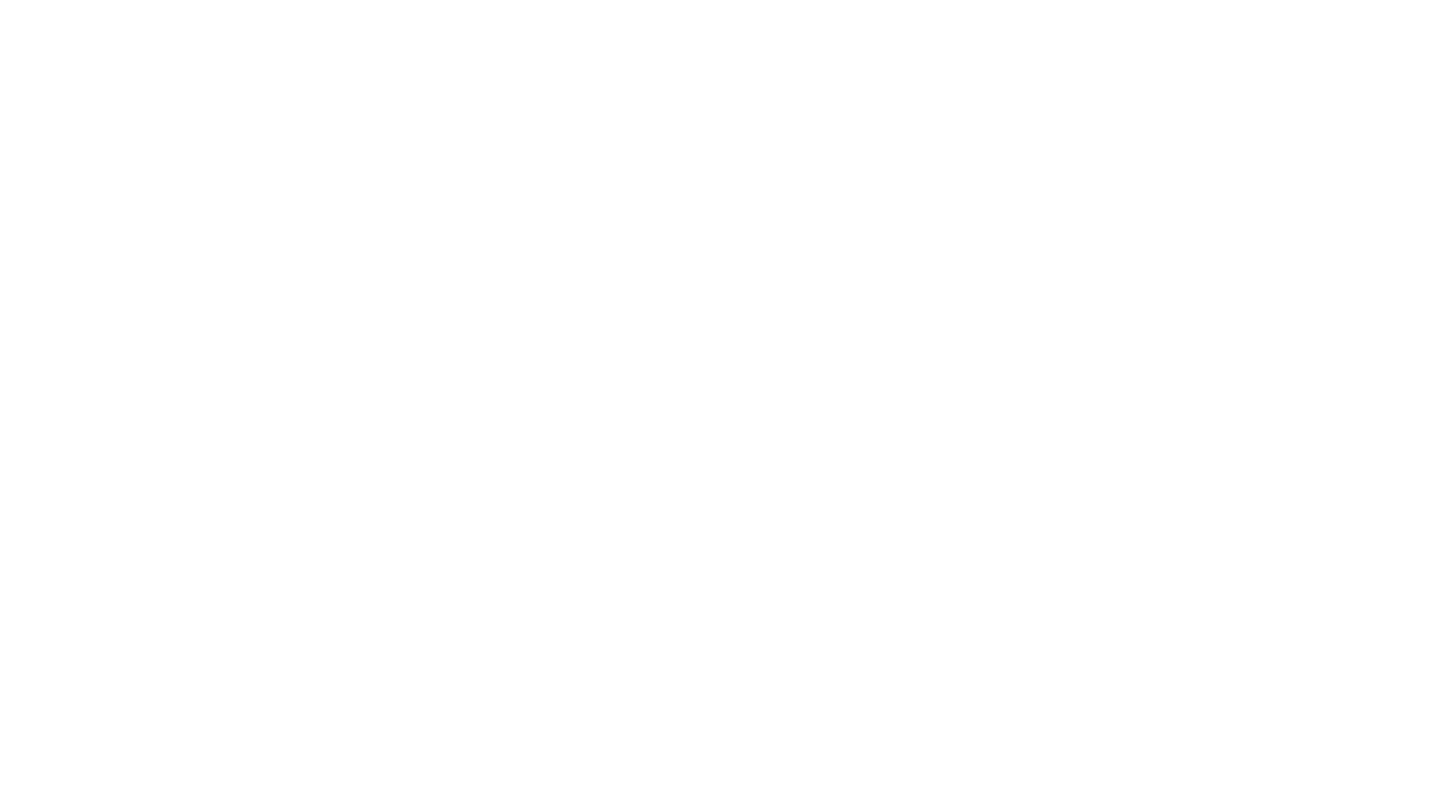
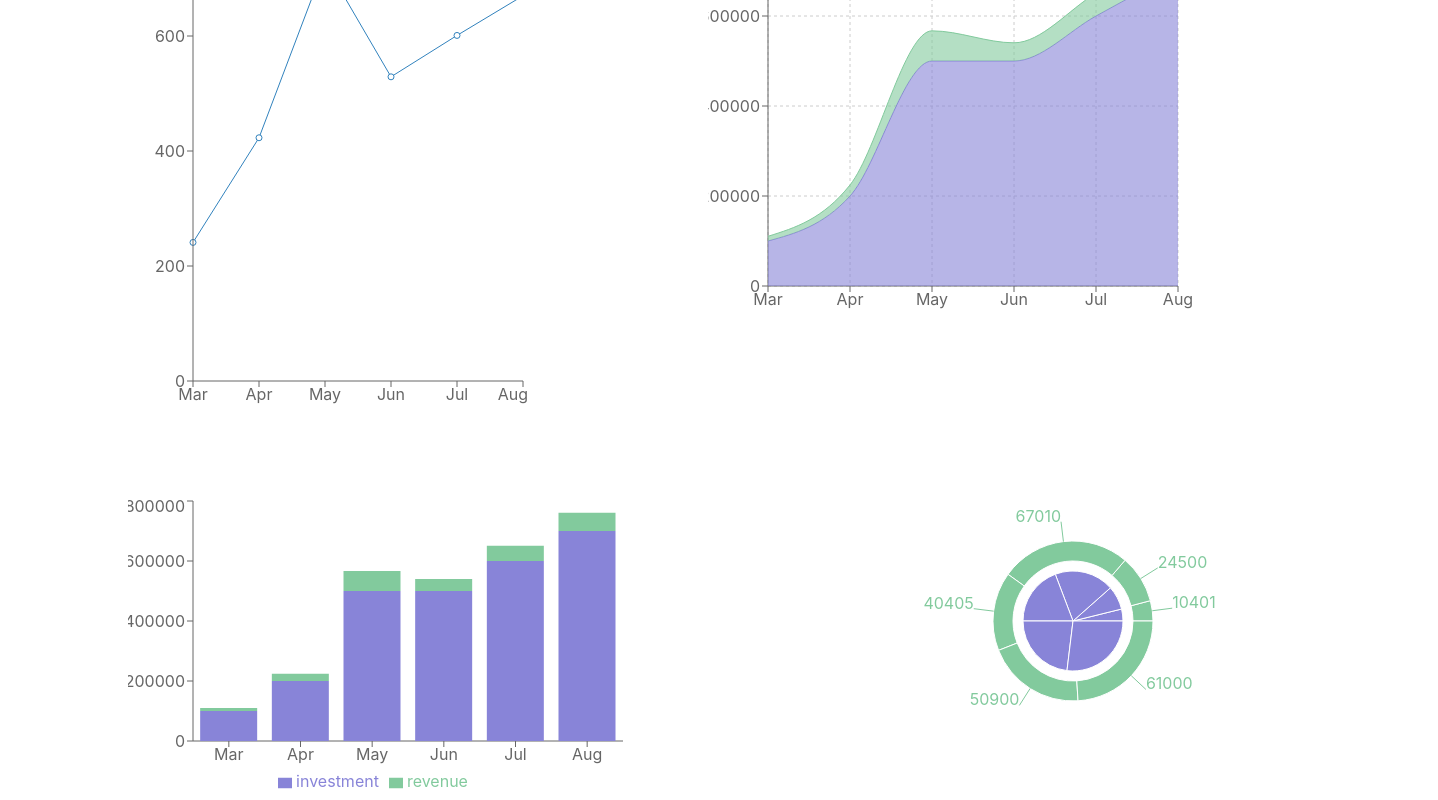
Before and after one commit to JannatunNaeem141/inline-skates, a React (Create React App) app: page /dashboard in a window 1280 px wide. Shown: the part 213-1013 px from the top of the page, 1438 px wide, since content can reach past the window. Before the commit the page ends 800 px from the top, so only its background shows below. Built offline with nearby package versions, Linux system fonts and the light colour scheme.

Commit message:
All charts added successfully in the Dashboard

```diff
--- a/src/components/Dashboard/Dashboard.css
+++ b/src/components/Dashboard/Dashboard.css
@@ -0,0 +1,6 @@
+.dashboard {
+    display: grid;
+    grid-template-columns: repeat(2, 1fr);
+    grid-gap: 80px;
+    margin-top: 100px;
+}
--- a/src/components/Dashboard/Dashboard.js
+++ b/src/components/Dashboard/Dashboard.js
@@ -1,10 +1,17 @@
 import React from 'react';
+import MyAreaChart from '../MyAreaChart/MyAreaChart';
+import MyBarChart from '../MyBarChart/MyBarChart';
+import MyLineChart from '../MyLineChart/MyLineChart';
+import MyPieChart from '../MyPieChart/MyPieChart';
 import './Dashboard.css'
 
 const Dashboard = () => {
     return (
-        <div>
-            <h1>This is dashboard.</h1>
+        <div className='dashboard'>
+            <MyLineChart></MyLineChart>
+            <MyAreaChart></MyAreaChart>
+            <MyBarChart></MyBarChart>
+            <MyPieChart></MyPieChart>
         </div>
     );
 };
--- /dev/null
+++ b/src/components/MyAreaChart/MyAreaChart.js
@@ -0,0 +1,65 @@
+import React from 'react';
+import { Area, AreaChart, CartesianGrid, Tooltip, XAxis, YAxis } from 'recharts';
+
+const MyAreaChart = () => {
+    const data = [
+        {
+            "month": "Mar",
+            "investment": 100000,
+            "sell": 241,
+            "revenue": 10401
+        },
+        {
+            "month": "Apr",
+            "investment": 200000,
+            "sell": 423,
+            "revenue": 24500
+        },
+        {
+            "month": "May",
+            "investment": 500000,
+            "sell": 726,
+            "revenue": 67010
+        },
+        {
+            "month": "Jun",
+            "investment": 500000,
+            "sell": 529,
+            "revenue": 40405
+        },
+        {
+            "month": "Jul",
+            "investment": 600000,
+            "sell": 601,
+            "revenue": 50900
+        },
+        {
+            "month": "Aug",
+            "investment": 700000,
+            "sell": 670,
+            "revenue": 61000
+        }
+    ];
+    return (
+        <AreaChart
+            width={500}
+            height={400}
+            data={data}
+            margin={{
+                top: 10,
+                right: 30,
+                left: 0,
+                bottom: 0,
+            }}
+        >
+            <CartesianGrid strokeDasharray="3 3" />
+            <XAxis dataKey="month" />
+            <YAxis />
+            <Tooltip />
+            <Area type="monotone" dataKey="investment" stackId="1" stroke="#8884d8" fill="#8884d8" />
+            <Area type="monotone" dataKey="revenue" stackId="1" stroke="#82ca9d" fill="#82ca9d" />
+        </AreaChart>
+    );
+};
+
+export default MyAreaChart;
--- /dev/null
+++ b/src/components/MyBarChart/MyBarChart.js
@@ -0,0 +1,56 @@
+import React from 'react';
+import { Bar, BarChart, Legend, Tooltip, XAxis, YAxis } from 'recharts';
+
+const MyBarChart = () => {
+    const data = [
+        {
+            "month": "Mar",
+            "investment": 100000,
+            "sell": 241,
+            "revenue": 10401
+        },
+        {
+            "month": "Apr",
+            "investment": 200000,
+            "sell": 423,
+            "revenue": 24500
+        },
+        {
+            "month": "May",
+            "investment": 500000,
+            "sell": 726,
+            "revenue": 67010
+        },
+        {
+            "month": "Jun",
+            "investment": 500000,
+            "sell": 529,
+            "revenue": 40405
+        },
+        {
+            "month": "Jul",
+            "investment": 600000,
+            "sell": 601,
+            "revenue": 50900
+        },
+        {
+            "month": "Aug",
+            "investment": 700000,
+            "sell": 670,
+            "revenue": 61000
+        }
+    ];
+    return (
+        <BarChart width={500} height={300} data={data}>
+            <XAxis dataKey='month'></XAxis>
+            <YAxis></YAxis>
+            <Tooltip></Tooltip>
+            <Legend></Legend>
+            <Bar dataKey='investment' stackId='a' fill="#8884d8"></Bar>
+            <Bar dataKey='revenue' stackId='a' fill="#82ca9d"></Bar>
+        </BarChart>
+
+    );
+};
+
+export default MyBarChart;
--- /dev/null
+++ b/src/components/MyLineChart/MyLineChart.js
@@ -0,0 +1,54 @@
+import React from 'react';
+import { Line, LineChart, Tooltip, XAxis, YAxis } from 'recharts';
+
+const MyLineChart = () => {
+    const data = [
+        {
+            "month": "Mar",
+            "investment": 100000,
+            "sell": 241,
+            "revenue": 10401
+        },
+        {
+            "month": "Apr",
+            "investment": 200000,
+            "sell": 423,
+            "revenue": 24500
+        },
+        {
+            "month": "May",
+            "investment": 500000,
+            "sell": 726,
+            "revenue": 67010
+        },
+        {
+            "month": "Jun",
+            "investment": 500000,
+            "sell": 529,
+            "revenue": 40405
+        },
+        {
+            "month": "Jul",
+            "investment": 600000,
+            "sell": 601,
+            "revenue": 50900
+        },
+        {
+            "month": "Aug",
+            "investment": 700000,
+            "sell": 670,
+            "revenue": 61000
+        }
+    ];
+    return (
+        <LineChart width={400} height={500} data={data}>
+            <Line dataKey='sell'></Line>
+            <XAxis dataKey='month'></XAxis>
+            <YAxis></YAxis>
+            <Tooltip />
+
+        </LineChart>
+    );
+};
+
+export default MyLineChart;
--- /dev/null
+++ b/src/components/MyPieChart/MyPieChart.js
@@ -0,0 +1,52 @@
+import React from 'react';
+import { Pie, PieChart } from 'recharts';
+
+const MyPieChart = () => {
+    const data = [
+        {
+            "month": "Mar",
+            "investment": 100000,
+            "sell": 241,
+            "revenue": 10401
+        },
+        {
+            "month": "Apr",
+            "investment": 200000,
+            "sell": 423,
+            "revenue": 24500
+        },
+        {
+            "month": "May",
+            "investment": 500000,
+            "sell": 726,
+            "revenue": 67010
+        },
+        {
+            "month": "Jun",
+            "investment": 500000,
+            "sell": 529,
+            "revenue": 40405
+        },
+        {
+            "month": "Jul",
+            "investment": 600000,
+            "sell": 601,
+            "revenue": 50900
+        },
+        {
+            "month": "Aug",
+            "investment": 700000,
+            "sell": 670,
+            "revenue": 61000
+        }
+    ];
+    return (
+
+        <PieChart width={730} height={250}>
+            <Pie data={data} dataKey="investment" nameKey="month" cx="50%" cy="50%" outerRadius={50} fill="#8884d8" />
+            <Pie data={data} dataKey="revenue" nameKey="month" cx="50%" cy="50%" innerRadius={60} outerRadius={80} fill="#82ca9d" label />
+        </PieChart>
+    );
+};
+
+export default MyPieChart;
```
